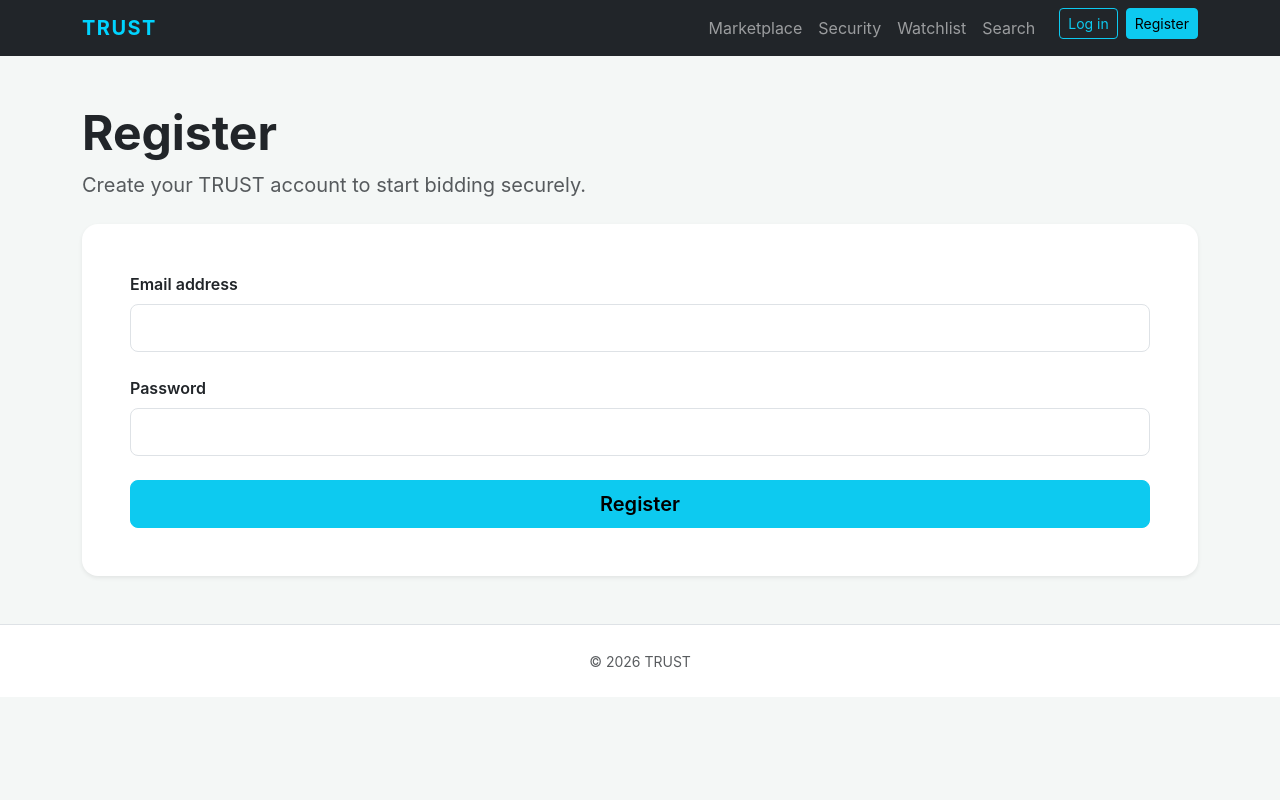
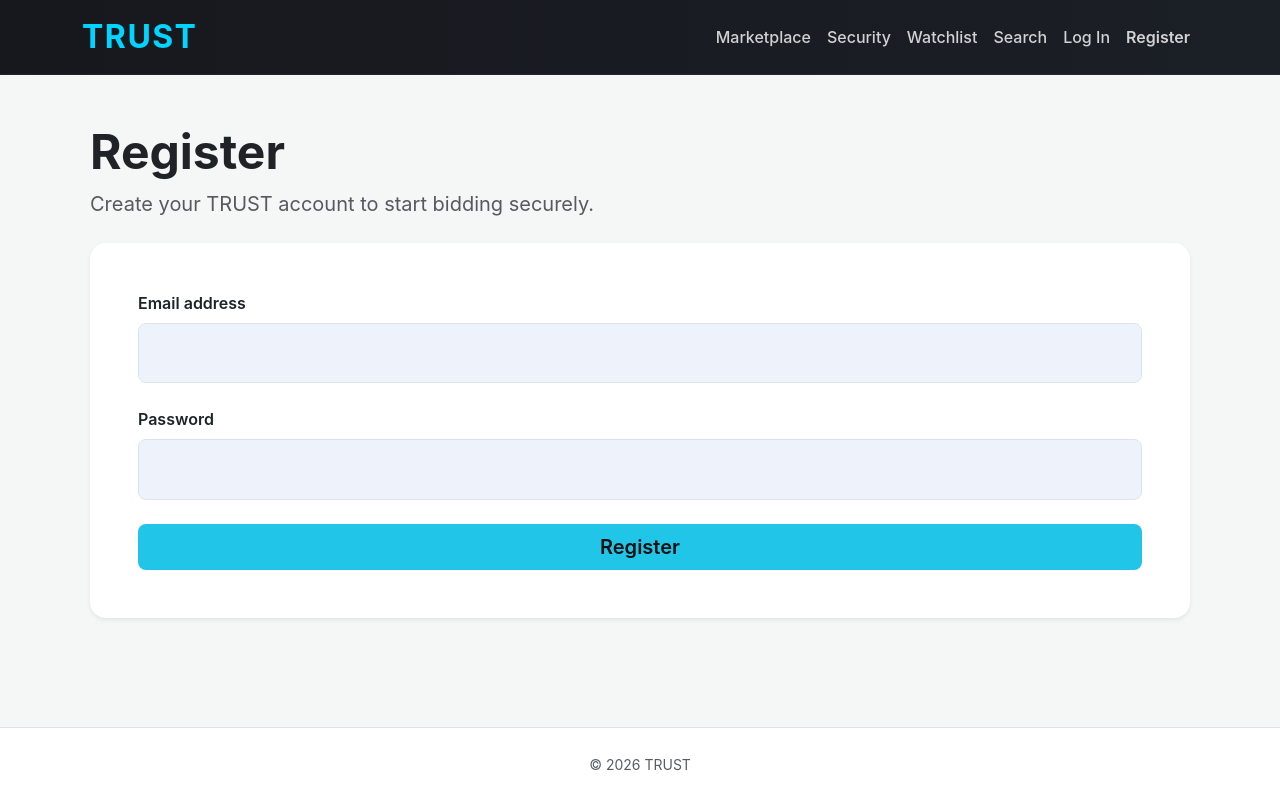
Before and after one commit to jorgemar723/-trust-auction-system, a Flask app: page /register in a window 1280 px wide. Run offline with Flask 3, Linux system fonts and the light colour scheme.

Commit message:
PROJ-96: polish auth UI, update navbar links, and fix footer positioning

```diff
--- a/static/css/style.css
+++ b/static/css/style.css
@@ -1,18 +1,57 @@
-/* TRUST Branding Colors */
 :root {
     --trust-cyan: #00d4ff;
     --trust-dark: #121212;
     --trust-bg: #f4f7f6;
+    --trust-text: #1f2328;
+    --trust-muted: #6c757d;
+    --trust-border: rgba(0, 0, 0, 0.06);
 }
 
 body {
     background-color: var(--trust-bg);
     font-family: 'Inter', system-ui, -apple-system, sans-serif;
+    color: var(--trust-text);
 }
 
-/* The Auction Card: Forced 2:1 Ratio */
+/* Navbar */
+.navbar {
+    background: linear-gradient(90deg, #16181d 0%, #1b1f26 100%) !important;
+    border-bottom: 1px solid rgba(255, 255, 255, 0.05);
+}
+
+.navbar-brand {
+    font-size: 2rem;
+    font-weight: 800;
+}
+
+.navbar .nav-link {
+    color: rgba(255, 255, 255, 0.8) !important;
+    font-weight: 500;
+    transition: color 0.2s ease;
+}
+
+.navbar .nav-link:hover {
+    color: var(--trust-cyan) !important;
+}
+
+.navbar .nav-link.text-info {
+    color: var(--trust-cyan) !important;
+}
+
+.navbar .nav-link.text-warning {
+    color: #ffc107 !important;
+}
+
+/* Footer */
+footer {
+    background-color: #ffffff;
+    color: var(--trust-muted);
+    border-top: 1px solid var(--trust-border);
+}
+
+/* Auction Card */
 .auction-card {
-    aspect-ratio: 1 / 1.5; /* Height is twice the Width */
+    aspect-ratio: 1 / 1.5;
     display: flex;
     flex-direction: column;
     overflow: hidden;
@@ -28,9 +67,8 @@ body {
     border-color: var(--trust-cyan);
 }
 
-/* Top 50%: Image Area */
 .card-img-container {
-    flex: 0 0 50%; /* Locks height to exactly half of the card */
+    flex: 0 0 50%;
     width: 100%;
     overflow: hidden;
     position: relative;
@@ -39,7 +77,7 @@ body {
 .card-img-top {
     width: 100%;
     height: 100%;
-    object-fit: cover; /* CROPS images to fit perfectly */
+    object-fit: cover;
     transition: transform 0.5s ease;
 }
 
@@ -47,9 +85,8 @@ body {
     transform: scale(1.08);
 }
 
-/* Bottom 50%: Content Area */
 .card-body {
-    flex: 0 0 50%; /* Locks height to exactly half of the card */
+    flex: 0 0 50%;
     display: flex;
     flex-direction: column;
     padding: 1.5rem;
@@ -58,7 +95,6 @@ body {
 .card-title {
     font-weight: 700;
     color: var(--trust-dark);
-    /* Prevents title from breaking the box */
     white-space: nowrap;
     overflow: hidden;
     text-overflow: ellipsis;
@@ -67,23 +103,83 @@ body {
 .card-text {
     flex-grow: 1;
     color: #666;
-    /* Limits description to 4 lines */
     display: -webkit-box;
     -webkit-line-clamp: 4;
     -webkit-box-orient: vertical;
     overflow: hidden;
 }
 
-/* Custom Button */
+/* TRUST Button */
 .btn-trust {
     background-color: var(--trust-dark);
     color: white;
     font-weight: 600;
     border-radius: 8px;
-    transition: all 0.2s;
+    transition: all 0.2s ease;
+    border: none;
 }
 
 .btn-trust:hover {
     background-color: var(--trust-cyan);
     color: var(--trust-dark);
 }
+
+/* Auth Pages */
+.auth-section {
+    max-width: 1100px;
+    margin: 0 auto;
+}
+
+.auth-card {
+    max-width: 100%;
+    background: #ffffff;
+    border: 1px solid var(--trust-border);
+}
+
+.auth-card .form-label {
+    color: var(--trust-text);
+}
+
+.auth-card .form-control {
+    background-color: #eef3fb;
+    border: 1px solid #dbe3ee;
+    color: var(--trust-text);
+    padding: 0.9rem 1rem;
+}
+
+.auth-card .form-control:focus {
+    border-color: var(--trust-cyan);
+    box-shadow: 0 0 0 0.2rem rgba(0, 212, 255, 0.15);
+}
+
+.auth-card .btn.btn-info {
+    background-color: #20c5e8;
+    border: none;
+    color: #111;
+    transition: all 0.2s ease;
+}
+
+.auth-card .btn.btn-info:hover {
+    background-color: var(--trust-cyan);
+    color: #000;
+}
+
+main.container {
+    width: 100%;
+}
+
+@media (max-width: 991px) {
+    .navbar .nav-link {
+        padding-left: 0;
+        padding-right: 0;
+    }
+
+    .auction-card {
+        aspect-ratio: auto;
+    }
+
+    .card-img-container,
+    .card-body {
+        flex: unset;
+    }
+}
--- a/templates/base.html
+++ b/templates/base.html
@@ -8,14 +8,24 @@
     <link href="https://cdn.jsdelivr.net/npm/bootstrap@5.3.0/dist/css/bootstrap.min.css" rel="stylesheet">
     <link rel="stylesheet" href="{{ url_for('static', filename='css/style.css') }}">
 </head>
-<body>
 
+<body class="d-flex flex-column min-vh-100">
+
+<!-- NAVBAR -->
 <nav class="navbar navbar-expand-lg navbar-dark bg-dark sticky-top">
     <div class="container">
-        <a class="navbar-brand fw-bold" href="/" style="letter-spacing: 1.5px; color: #00d4ff;">TRUST</a>
+        <a class="navbar-brand fw-bold" href="/" style="letter-spacing: 1.5px; color: #00d4ff;">
+            TRUST
+        </a>
+
+        <!-- Mobile Toggle (important) -->
+        <button class="navbar-toggler" type="button" data-bs-toggle="collapse" data-bs-target="#navbarNav">
+            <span class="navbar-toggler-icon"></span>
+        </button>
 
         <div class="collapse navbar-collapse" id="navbarNav">
             <ul class="navbar-nav ms-auto">
+
                 <li class="nav-item">
                     <a class="nav-link" href="/">Marketplace</a>
                 </li>
@@ -33,34 +43,39 @@
                 </li>
 
                 {% if session.get("user_email") %}
-                    <li class="nav-item ms-lg-3">
-                        <span class="navbar-text text-light me-2">
+                    <li class="nav-item">
+                        <span class="nav-link">
                             {{ session.get("user_email") }}
                         </span>
                     </li>
-                    <li class="nav-item ms-2">
-                        <a href="{{ url_for('logout') }}" class="btn btn-outline-warning btn-sm">
+
+                    <li class="nav-item">
+                        <a href="{{ url_for('logout') }}" class="nav-link">
                             Logout
                         </a>
                     </li>
                 {% else %}
-                    <li class="nav-item ms-lg-3">
-                        <a href="{{ url_for('login') }}" class="btn btn-outline-info btn-sm">
-                            Log in
+                    <li class="nav-item">
+                        <a href="{{ url_for('login') }}" class="nav-link">
+                            Log In
                         </a>
                     </li>
-                    <li class="nav-item ms-2">
-                        <a href="{{ url_for('register') }}" class="btn btn-info btn-sm">
+
+                    <li class="nav-item">
+                        <a href="{{ url_for('register') }}" class="nav-link fw-semibold">
                             Register
                         </a>
                     </li>
                 {% endif %}
+
             </ul>
         </div>
     </div>
 </nav>
 
-<main class="container my-5">
+<!-- MAIN CONTENT -->
+<main class="container my-5 flex-grow-1">
+
     {% with messages = get_flashed_messages(with_categories=true) %}
         {% if messages %}
             {% for category, message in messages %}
@@ -75,10 +90,13 @@
     {% block content %}{% endblock %}
 </main>
 
-<footer class="text-center py-4 border-top mt-5 bg-white text-muted">
+<!-- FOOTER -->
+<footer class="text-center py-4 border-top bg-white text-muted">
     <small>&copy; 2026 TRUST</small>
 </footer>
 
+<!-- BOOTSTRAP -->
 <script src="https://cdn.jsdelivr.net/npm/bootstrap@5.3.0/dist/js/bootstrap.bundle.min.js"></script>
+
 </body>
 </html>
```
